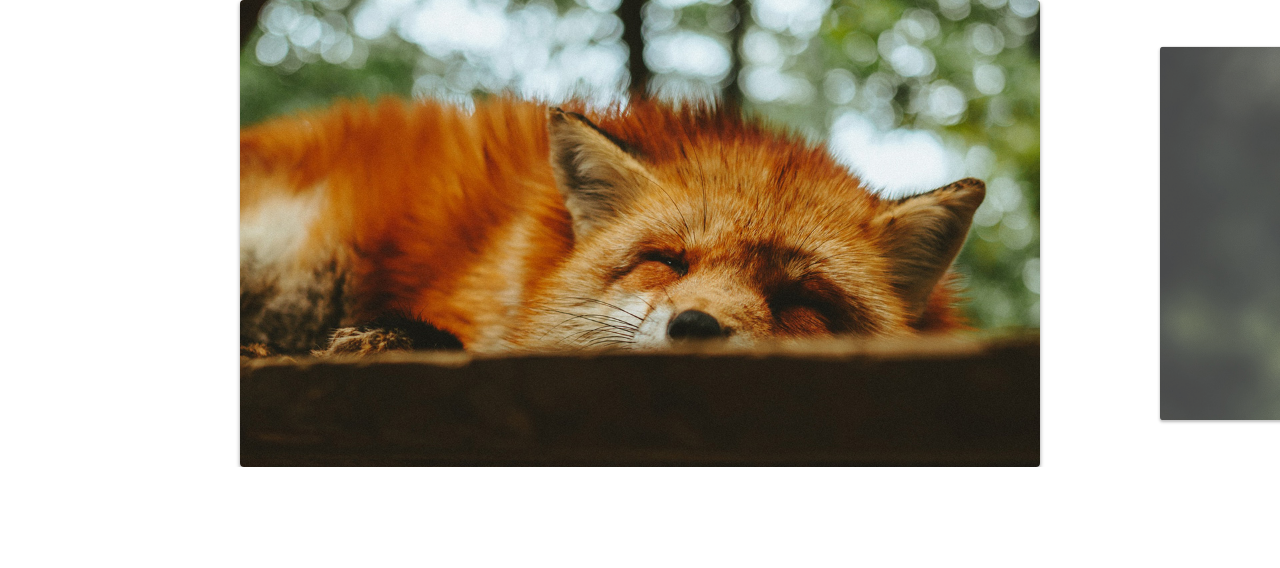
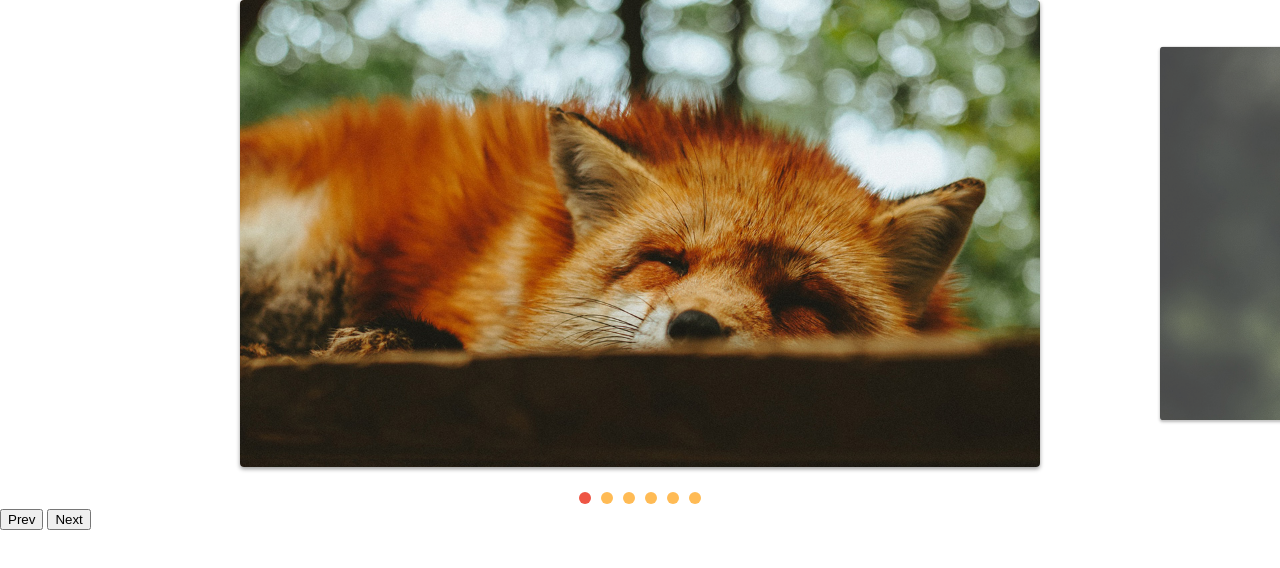
Before and after one commit to pedrobissetti/slide, a plain HTML site: page index.html in a window 1280 px wide. Drawn offline with Linux system fonts and the light colour scheme.

Commit message:
adicionada paginacao por slide

```diff
--- a/css/style.css
+++ b/css/style.css
@@ -30,9 +30,10 @@ img {
   width: 80vw;
   max-width: 800px;
   margin: 0 20px;
+
   border-radius: 4px;
   overflow: hidden;
-  box-shadow: 0 2px 4px rgba(0, 0, 0, .4);
+  box-shadow: 0 2px 4px rgba(0,0,0,.4);
   opacity: .8;
   transform: scale(.8);
   transition: .4s;
@@ -42,3 +43,24 @@ img {
   opacity: 1;
   transform: scale(1);
 }
+
+[data-control="slide"] {
+  display: flex;
+  justify-content: center;
+  margin-top: 20px;
+}
+
+[data-control="slide"] li a {
+  display: block;
+  width: 12px;
+  height: 12px;
+  background: #FB5;
+  border-radius: 50%;
+  overflow: hidden;
+  text-indent: -999px;
+  margin: 5px;
+}
+
+[data-control="slide"] li.active a, [data-control="slide"] li a:hover {
+  background: #E54;
+}
--- a/index.html
+++ b/index.html
@@ -10,13 +10,17 @@
 <body>
   <div class="slide-wrapper">
     <ul class="slide">
-      <li><img src="img/foto1.jpg" alt="""></li>
-      <li><img src="img/foto2.jpg" alt="""></li>
-      <li><img src="img/foto3.jpg" alt="""></li>
-      <li><img src="img/foto4.jpg" alt="""></li>
-      <li><img src="img/foto5.jpg" alt="""></li>
-      <li><img src="img/foto6.jpg" alt="""></li>
+      <li><img src="img/foto1.jpg" alt=""></li>
+      <li><img src="img/foto2.jpg" alt=""></li>
+      <li><img src="img/foto3.jpg" alt=""></li>
+      <li><img src="img/foto4.jpg" alt=""></li>
+      <li><img src="img/foto5.jpg" alt=""></li>
+      <li><img src="img/foto6.jpg" alt=""></li>
     </ul>
+  </div>
+  <div class="arrow-nav">
+    <button class="prev">Prev</button>
+    <button class="next">Next</button>
   </div>
   <script type="module" src="js/script.js"></script>
 </body>
--- a/js/script.js
+++ b/js/script.js
@@ -1,8 +1,8 @@
-import Slide from './slide.js';
+import { SlideNav } from './slide.js';
 
-const slide = new Slide('.slide', '.slide-wrapper');
+const slide = new SlideNav('.slide', '.slide-wrapper');
 slide.init();
+slide.addArrow('.prev', '.next');
+slide.addControl();
+
 console.log(slide);
-
-slide.changeSlide(0);
-slide.activePrevSlide();
--- a/js/slide.js
+++ b/js/slide.js
@@ -1,11 +1,12 @@
 import debounce from './debounce.js';
 
-export default class Slide {
+export class Slide {
   constructor(slide, wrapper) {
     this.slide = document.querySelector(slide)
     this.wrapper = document.querySelector(wrapper);
     this.dist = { finalPosition: 0, startX: 0, movement: 0 }
     this.activeClass = 'active';
+    this.changeEvent = new Event('changeEvent');
   }
 
   transition(active) {
@@ -95,6 +96,7 @@ export default class Slide {
     this.slidesIndexNav(index);
     this.dist.finalPosition = activeSlide.position;
     this.changeActiveClass();
+    this.wrapper.dispatchEvent(this.changeEvent);
   }
 
   changeActiveClass() {
@@ -126,6 +128,9 @@ export default class Slide {
     this.onMove = this.onMove.bind(this);
     this.onEnd = this.onEnd.bind(this);
 
+    this.activePrevSlide = this.activePrevSlide.bind(this);
+    this.activeNextSlide = this.activeNextSlide.bind(this);
+
     this.onResize = debounce(this.onResize.bind(this), 200);
   }
 
@@ -135,6 +140,61 @@ export default class Slide {
     this.addSlideEvents();
     this.slidesConfig();
     this.addResizeEvent();
+    this.changeSlide(0);
     return this;
   }
 }
+
+export class SlideNav extends Slide {
+  constructor(slide, wrapper) {
+    super(slide, wrapper);
+    this.bindControlEvents();
+  }
+
+  addArrow(prev, next) {
+    this.prevElement = document.querySelector(prev);
+    this.nextElement = document.querySelector(next);
+    this.addArrowEvent();
+  }
+
+  addArrowEvent() {
+    this.prevElement.addEventListener('click', this.activePrevSlide);
+    this.nextElement.addEventListener('click', this.activeNextSlide);
+  }
+
+  createControl() {
+    const control = document.createElement('ul');
+    control.dataset.control = 'slide';
+    this.slideArray.forEach((item, index) => {
+      control.innerHTML += `<li><a href="#slide${index + 1}">${index + 1}</a></li>`;
+    });
+    this.wrapper.appendChild(control);
+    return control;
+  }
+
+  eventControl(item, index) {
+    item.addEventListener('click', (event) => {
+      event.preventDefault();
+      this.changeSlide(index);
+    });
+    this.wrapper.addEventListener('changeEvent', this.activeControlItem);
+  }
+
+  activeControlItem() {
+    this.controlArray.forEach(item => item.classList.remove(this.activeClass));
+    this.controlArray[this.index.active].classList.add(this.activeClass);
+  }
+
+  addControl(customControl) {
+    this.control = document.querySelector(customControl) || this.createControl();
+    this.controlArray = [...this.control.children];
+
+    this.activeControlItem();
+    this.controlArray.forEach(this.eventControl);
+  }
+
+  bindControlEvents() {
+    this.eventControl = this.eventControl.bind(this);
+    this.activeControlItem = this.activeControlItem.bind(this);
+  }
+}
```
